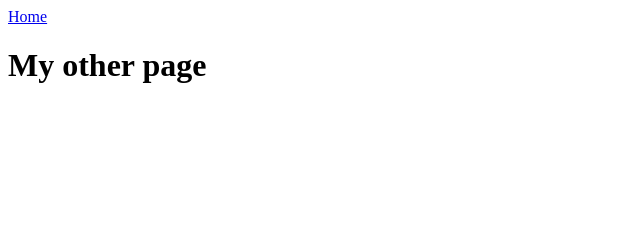
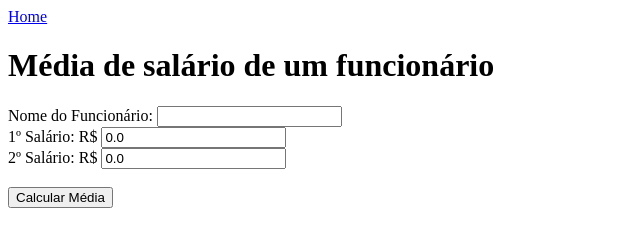
Before and after one commit to anavictoriaea/Trabalho-II-PWII, a plain HTML site: page atividades/atv1.html in a window 1280 px wide. Shown: the whole page, without its empty margins (0-640 px from the left). Drawn offline with Linux system fonts and the light colour scheme.

Commit message:
1 file modified, 3 added, 2 deleted

```diff
--- a/atividades/atv1.html
+++ b/atividades/atv1.html
@@ -1,18 +1,24 @@
 <!DOCTYPE html>
 <html lang="pt-br">
   <head>
-    <title>Other page</title>
+    <title>Média de um funcionário</title>
     <meta charset="UTF-8" />
     <meta name="viewport" content="width=device-width" />
-    <!--<link rel="stylesheet" href="styles.css" />-->
-    <script type="module" src="script.js"></script>
+    <script src="atv1.js"></script>
   </head>
   <body>
     <nav>
       <a href="../index.html">Home</a>
     </nav>
     <main>
-      <h1>My other page</h1>
+      <h1>Média de salário de um funcionário</h1>
+      <form name="m">
+        Nome do Funcionário: <input type="text" name="nome"> <br>
+        1º Salário: R$ <input type="text" name="s1" value="0.0"> <br>
+        2º Salário: R$ <input type="text" name="s2" value="0.0"> <br> <br>
+        <input type="button" value="Calcular Média" onclick="media()">
+        <p id="mostrar"></p>
+      </form>
     </main>
   </body>
 </html>
--- /dev/null
+++ b/atividades/atv1.js
@@ -0,0 +1,12 @@
+function media(){
+  let nome = document.m.nome.value;
+  let s1 = parseFloat(document.m.s1.value);
+  let s2 = parseFloat(document.m.s2.value);
+
+  if (s1 <= 0.0 | s2 <= 0.0){
+    alert("Digite os dados corretamente.")
+  } else {
+    let med = (s1 + s2) / 2;
+    document.getElementById("mostrar").textContent = "Funcionário: " + nome + ". Média: $" + med;
+  }
+}
```
Also changed, not shown: atividades/atv3.js (added), atividades/atv4.js (added), atv3.js (deleted), atv4.js (deleted).
